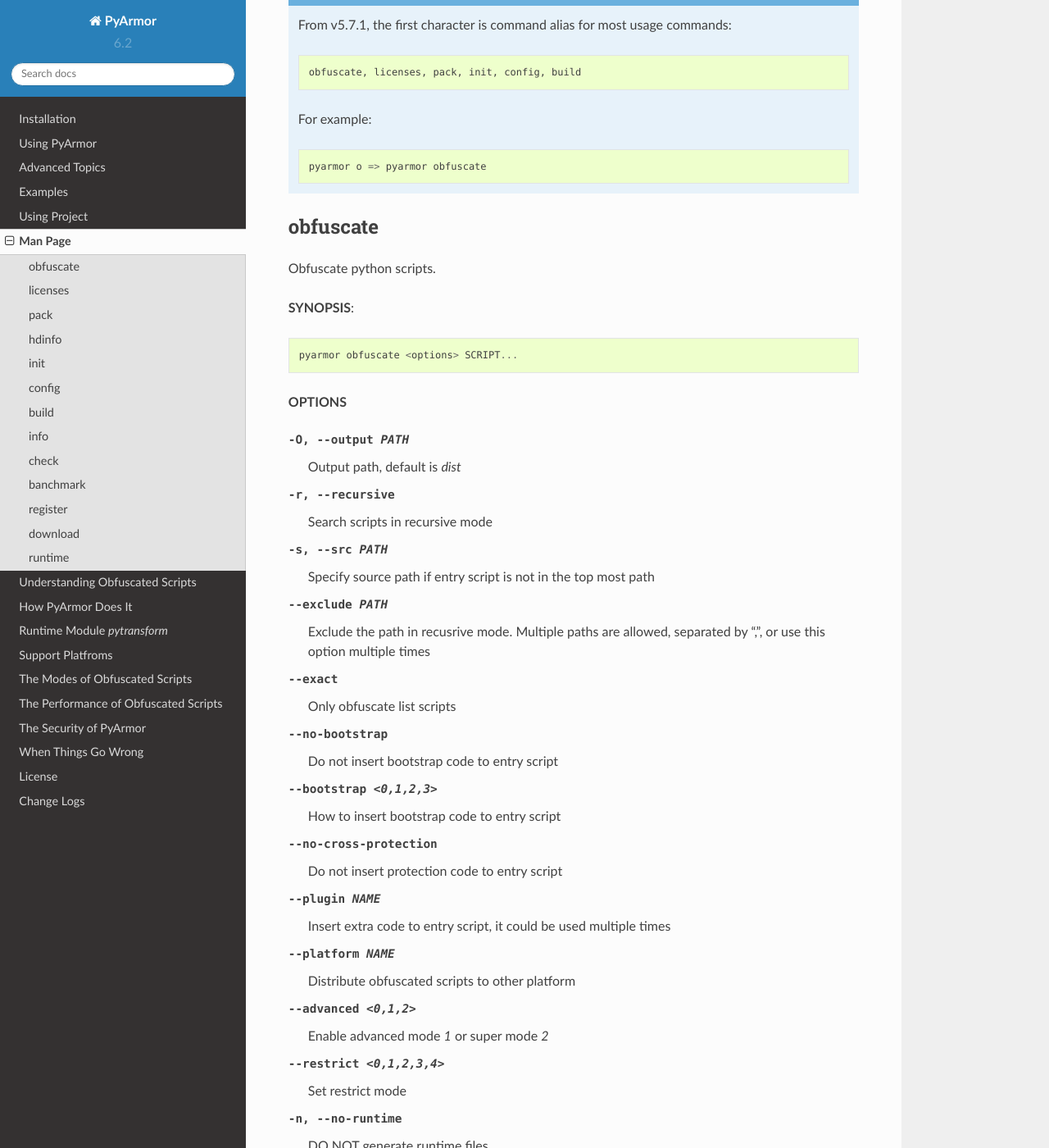
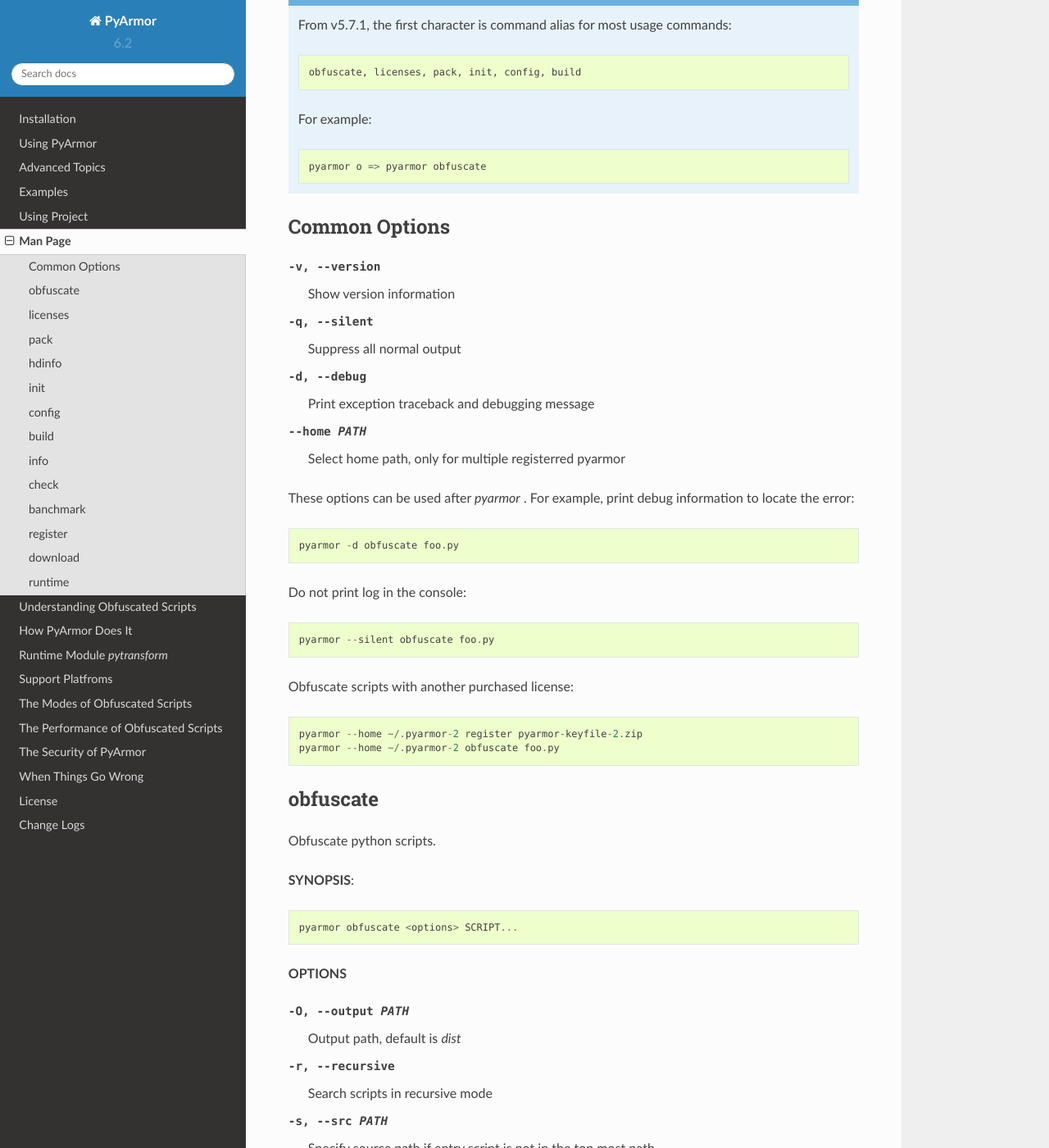
Before and after one commit to dashingsoft/pyarmor, a Sphinx documentation site: the page built from docs/man.rst, in a window 1280 px wide and 1400 px high, scrolled down 947 px. Shown: the whole window at 82% size. Built offline with Sphinx 7.4.7 and the Read the Docs theme 2.0.0, drawn with Linux system fonts in a browser that asks for light colours.

Commit message:
Document common options

```diff
--- a/docs/man.rst
+++ b/docs/man.rst
@@ -44,6 +44,30 @@
    For example::
 
        pyarmor o => pyarmor obfuscate
+
+
+Common Options
+--------------
+
+-v, --version                Show version information
+-q, --silent                 Suppress all normal output
+-d, --debug                  Print exception traceback and debugging message
+--home PATH                  Select home path, only for multiple registerred pyarmor
+
+These options can be used after `pyarmor` . For example, print debug
+information to locate the error::
+
+    pyarmor -d obfuscate foo.py
+
+Do not print log in the console::
+
+    pyarmor --silent obfuscate foo.py
+
+Obfuscate scripts with another purchased license::
+
+    pyarmor --home ~/.pyarmor-2 register pyarmor-keyfile-2.zip
+    pyarmor --home ~/.pyarmor-2 obfuscate foo.py
+
 
 .. _obfuscate:
 
```
